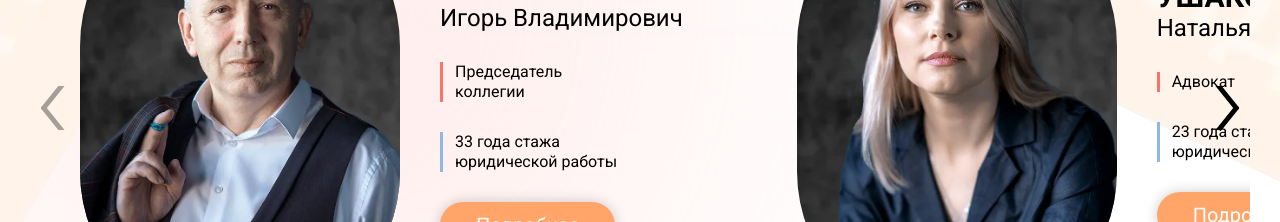
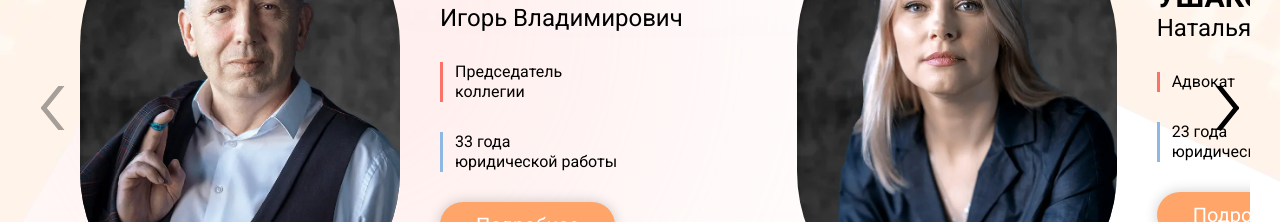
Before and after one commit to fire-insurance/VOSTOK, a Next.js app: page / in a window 1280 px wide. Shown: the part 2460-2682 px from the top of the page. Built offline with nearby package versions, Linux system fonts and the light colour scheme; no server answers.

Commit message:
fixed Counselor Card exp counting

```diff
--- a/components/CounselorCard/CounselorCard.tsx
+++ b/components/CounselorCard/CounselorCard.tsx
@@ -21,22 +21,29 @@ const CounselorCard: FC<CounselorCardProps> = ({ id, lastName, name, title, expe
 
         switch (yearsPassed % 10) {
             case 1: {
-                nounForm = ' год стажа'
+                nounForm = ' год'
                 break;
             }
 
             case 2:
             case 3:
             case 4: {
-                nounForm = ' года стажа'
+                nounForm = ' года'
                 break;
             }
             default: {
-                nounForm = ' лет стаж'
+                nounForm = ' лет'
             }
         }
 
-        return yearsPassed + nounForm
+        if (yearsPassed > 10 && yearsPassed < 20) {
+            nounForm = ' лет'
+        }
+
+        return <p className={styles['years-paragraph']}>
+            <span className={styles['years-paragraph__years']}>{yearsPassed}</span>
+            <span className={styles['years-paragraph__noun']}>{nounForm}</span>
+        </p>
     }
 
     return (
```
